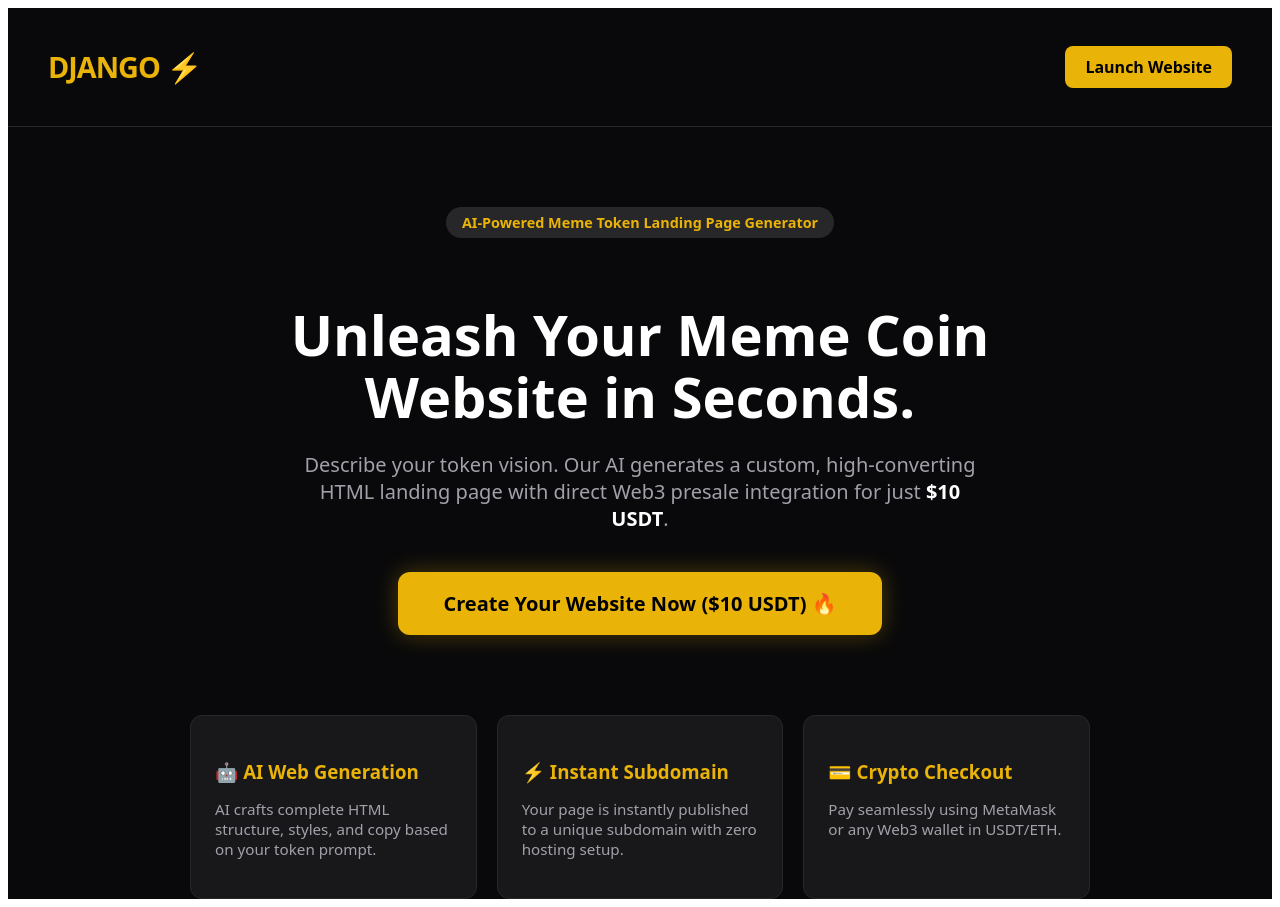
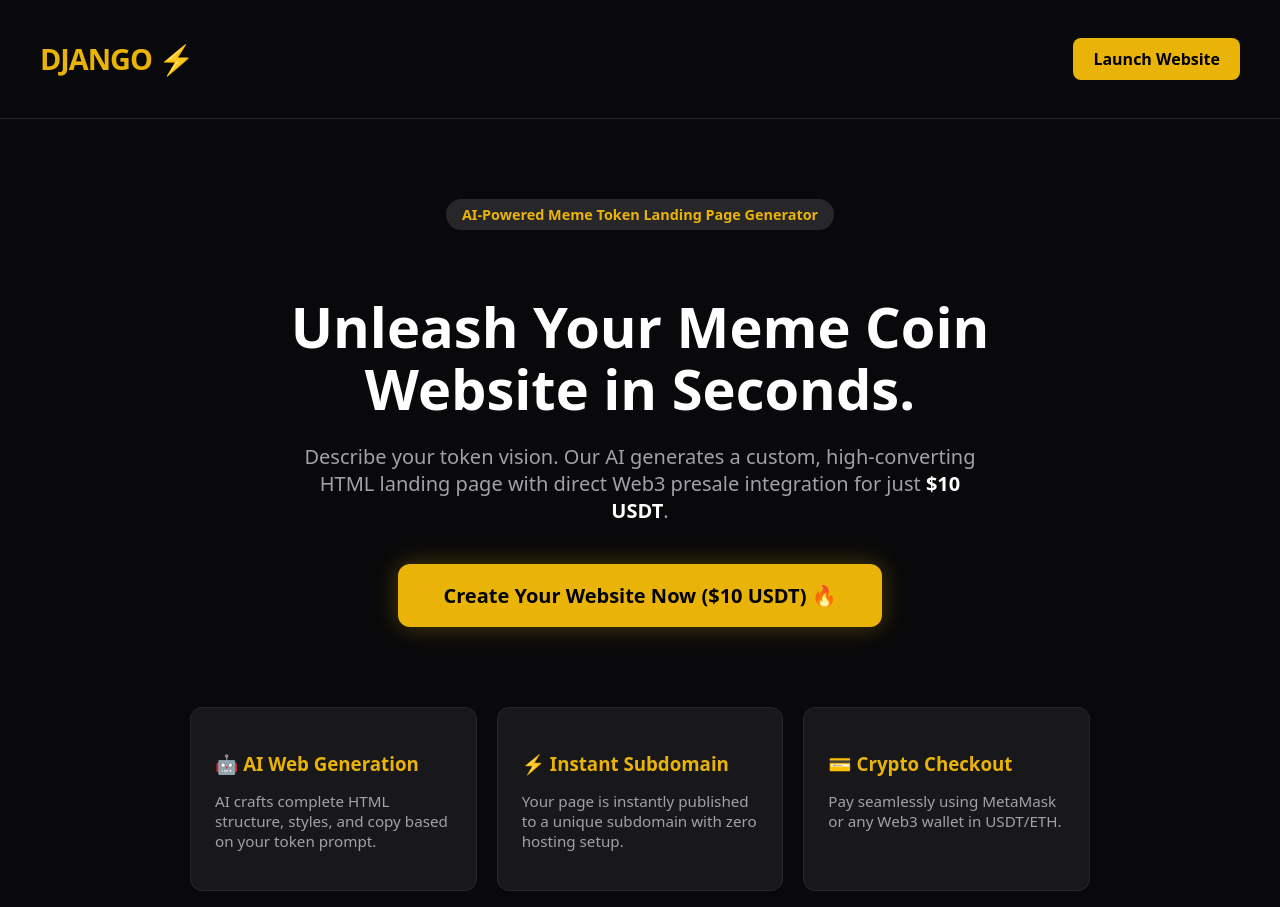
Before and after one commit to mougariam-cmyk/django-builder, a Next.js app: page / in a window 1280 px wide. Built offline with nearby package versions, Linux system fonts and the light colour scheme.

Commit message:
Create layout.tsx

```diff
--- /dev/null
+++ b/app/layout.tsx
@@ -0,0 +1,18 @@
+export const metadata = {
+  title: 'DJANGO - Meme Coin Website Builder',
+  description: 'AI-Powered Landing Page Generator for Crypto & Meme Tokens',
+};
+
+export default function RootLayout({
+  children,
+}: {
+  children: React.ReactNode;
+}) {
+  return (
+    <html lang="en">
+      <body style={{ margin: 0, padding: 0, backgroundColor: '#09090b' }}>
+        {children}
+      </body>
+    </html>
+  );
+}
```
